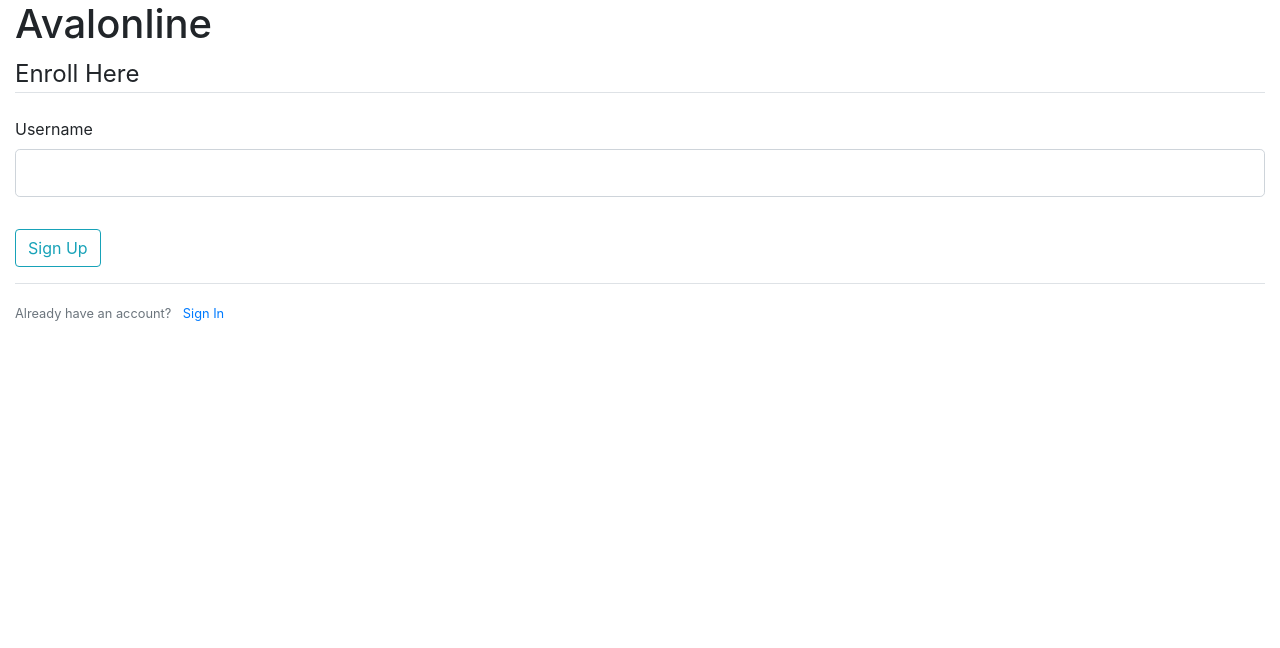
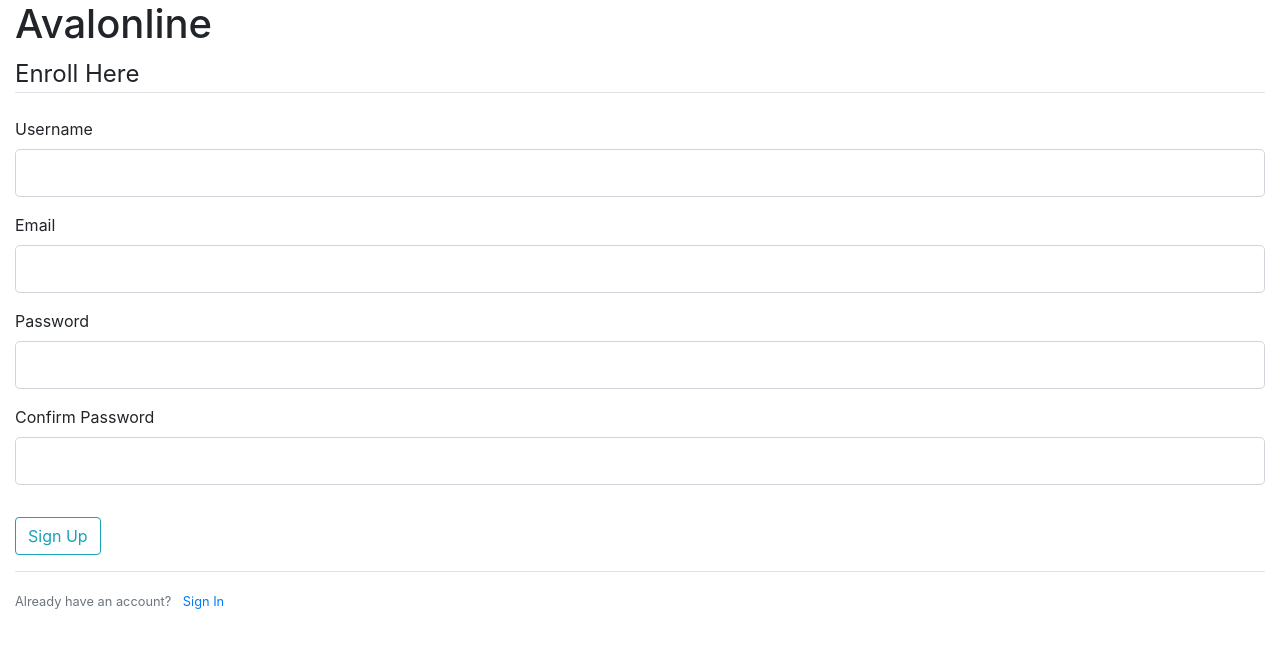
Before and after one commit to ejisenstein/Metis-Avalon, a Flask app: page /register in a window 1280 px wide. Shown: the part 56-704 px from the top of the page. Run offline with Flask 2, Linux system fonts and the light colour scheme; some libraries are stand-ins or nearby versions.

Commit message:
added password and email features

```diff
--- a/Flask_avalon/flask_avalon/forms.py
+++ b/Flask_avalon/flask_avalon/forms.py
@@ -1,18 +1,24 @@
 from flask_wtf import FlaskForm
-from wtforms import StringField, SubmitField, BooleanField
-from wtforms.validators import DataRequired, Length
-
+from wtforms import StringField, SubmitField, BooleanField, PasswordField
+from wtforms.validators import DataRequired, Length, Email, EqualTo
 
 
 class RegistrationForm(FlaskForm):
     username = StringField('Username',
-    validators=[DataRequired(), Length(min=2, max=20)])
-
+        validators=[DataRequired(), Length(min=2, max=20)])
+    email = StringField('Email',
+        validators=[DataRequired(), Email()])
+    password = PasswordField('Password',
+        validators =[DataRequired()])
+    confirm_password =  PasswordField('Confirm Password',
+        validators =[DataRequired(), EqualTo('password')])
     submit = SubmitField('Sign Up')
 
 class LoginForm(FlaskForm):
-    username = StringField('Username',
-    validators=[DataRequired(), Length(min=2, max=20)])
+    email = StringField('Email',
+        validators=[DataRequired(), Email()])
+    password = PasswordField('Password',
+        validators =[DataRequired()])
 
     remember = BooleanField('Remember Me')
 
--- a/Flask_avalon/flask_avalon/routes.py
+++ b/Flask_avalon/flask_avalon/routes.py
@@ -1,5 +1,5 @@
 from flask import render_template, url_for, flash, redirect
-from flask_avalon import app
+from flask_avalon import app, db
 from flask_avalon.models import User, Vote
 from flask_avalon.forms import RegistrationForm, LoginForm
 
@@ -12,6 +12,9 @@ def home():
 def register():
     form = RegistrationForm()
     if form.validate_on_submit():
+        user = User(username=form.username.data)
+        db.session.add(user)
+        db.session.commit()
         flash(f"Account created for {form.username.data}!", 'success')
         return redirect(url_for("home"))
     return render_template("register.html", title='Register', form=form)
--- a/Flask_avalon/flask_avalon/templates/register.html
+++ b/Flask_avalon/flask_avalon/templates/register.html
@@ -9,12 +9,76 @@
             <legend class = "border-bottom mb-4">Enroll Here</legend>
             <div class="form-group">
                 {{ form.username.label(class="form-control-label") }}
-                {{ form.username(class="form-control form-control-lg") }}
+
+                {% if form.username.errors %}
+                  {{ form.username(class="form-control form-control-lg is invalid") }}
+                  <div class="invalid-feedback">
+                    {% for error in form.username.errors%}
+                      <span>{{ error }}</span>
+                    {% endfor %}
+                  </div>
+
+                {% else %}
+                  {{ form.username(class="form-control form-control-lg") }}
+
+                {% endif %}
+
             </div>
-          </fieldset>
-          <div class="form-group">
-            {{ form.submit(class="btn btn-outline-info")}}
-          </div>
+            <div class="form-group">
+                {{ form.email.label(class="form-control-label") }}
+
+                {% if form.email.errors %}
+                  {{ form.email(class="form-control form-control-lg is invalid") }}
+                  <div class="invalid-feedback">
+                    {% for error in form.email.errors%}
+                      <span>{{ error }}</span>
+                    {% endfor %}
+                  </div>
+
+                {% else %}
+                  {{ form.email(class="form-control form-control-lg") }}
+
+                {% endif %}
+
+            </div>
+            <div class="form-group">
+                {{ form.password.label(class="form-control-label") }}
+
+                {% if form.password.errors %}
+                  {{ form.password(class="form-control form-control-lg is invalid") }}
+                  <div class="invalid-feedback">
+                    {% for error in form.password.errors%}
+                      <span>{{ error }}</span>
+                    {% endfor %}
+                  </div>
+
+                {% else %}
+                  {{ form.password(class="form-control form-control-lg") }}
+
+                {% endif %}
+
+            </div>
+            <div class="form-group">
+                {{ form.confirm_password.label(class="form-control-label") }}
+
+                {% if form.confirm_password.errors %}
+                  {{ form.confirm_password(class="form-control form-control-lg is invalid") }}
+                  <div class="invalid-feedback">
+                    {% for error in form.confirm_password.errors%}
+                      <span>{{ error }}</span>
+                    {% endfor %}
+                  </div>
+
+                {% else %}
+                  {{ form.confirm_password(class="form-control form-control-lg") }}
+
+                {% endif %}
+
+            </div>
+        </fieldset>
+        <div class="form-group">
+          {{ form.submit(class="btn btn-outline-info")}}
+        </div>
     </form>
   </div>
   <div class="border-top pt-3">
```
Also changed, not shown: Flask_avalon/flask_avalon/templates/login.html (+48 -9 lines).
